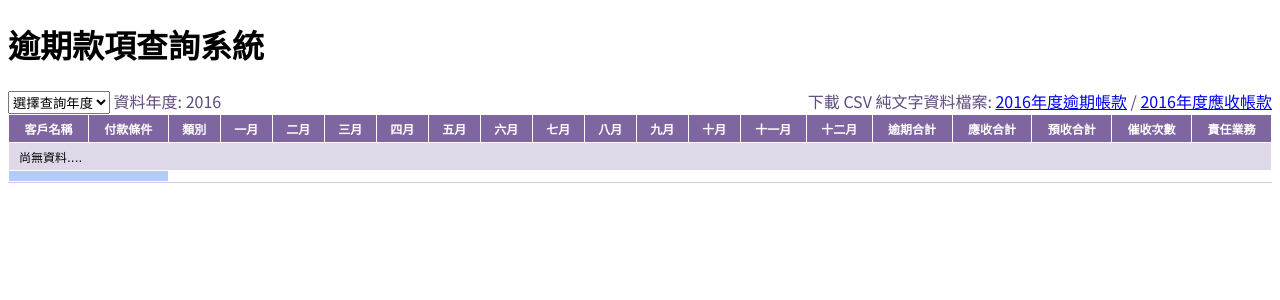
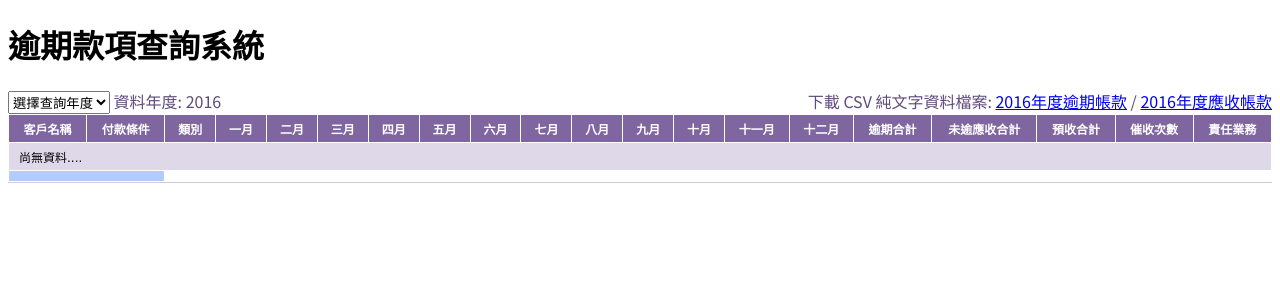
Before and after one commit to junior-upgi/overdueMonitor, a PHP site: page / in a window 1280 px wide. Shown: the top 300 px of the page. Run offline with PHP 8.4, Linux system fonts and the light colour scheme; data that the repository does not hold is empty.

Commit message:
small fix

```diff
--- a/frontend/index.php
+++ b/frontend/index.php
@@ -65,7 +65,7 @@
       <th align="center" style="color: rgba(255,255,255,1)">十一月</th>
       <th align="center" style="color: rgba(255,255,255,1)">十二月</th>
       <th align="center" style="color: rgba(255,255,255,1)">逾期合計</th>
-      <th align="center" style="color: rgba(255,255,255,1)">應收合計</th>
+      <th align="center" style="color: rgba(255,255,255,1)">未逾應收合計</th>
       <th align="center" style="color: rgba(255,255,255,1)">預收合計</th>
       <th align="center" style="color: rgba(255,255,255,1)">催收次數</th>
       <th align="center" style="color: rgba(255,255,255,1)">責任業務</th>
```
